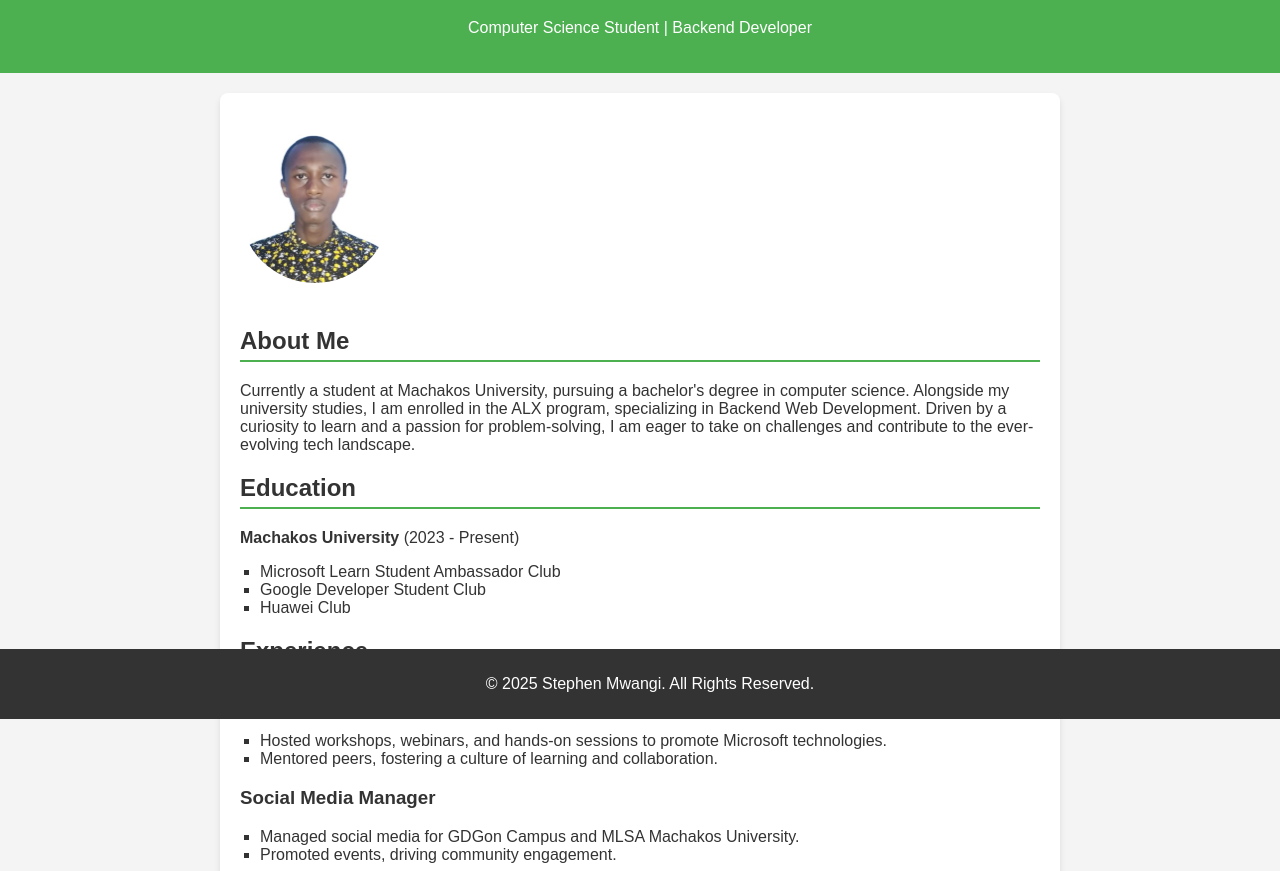
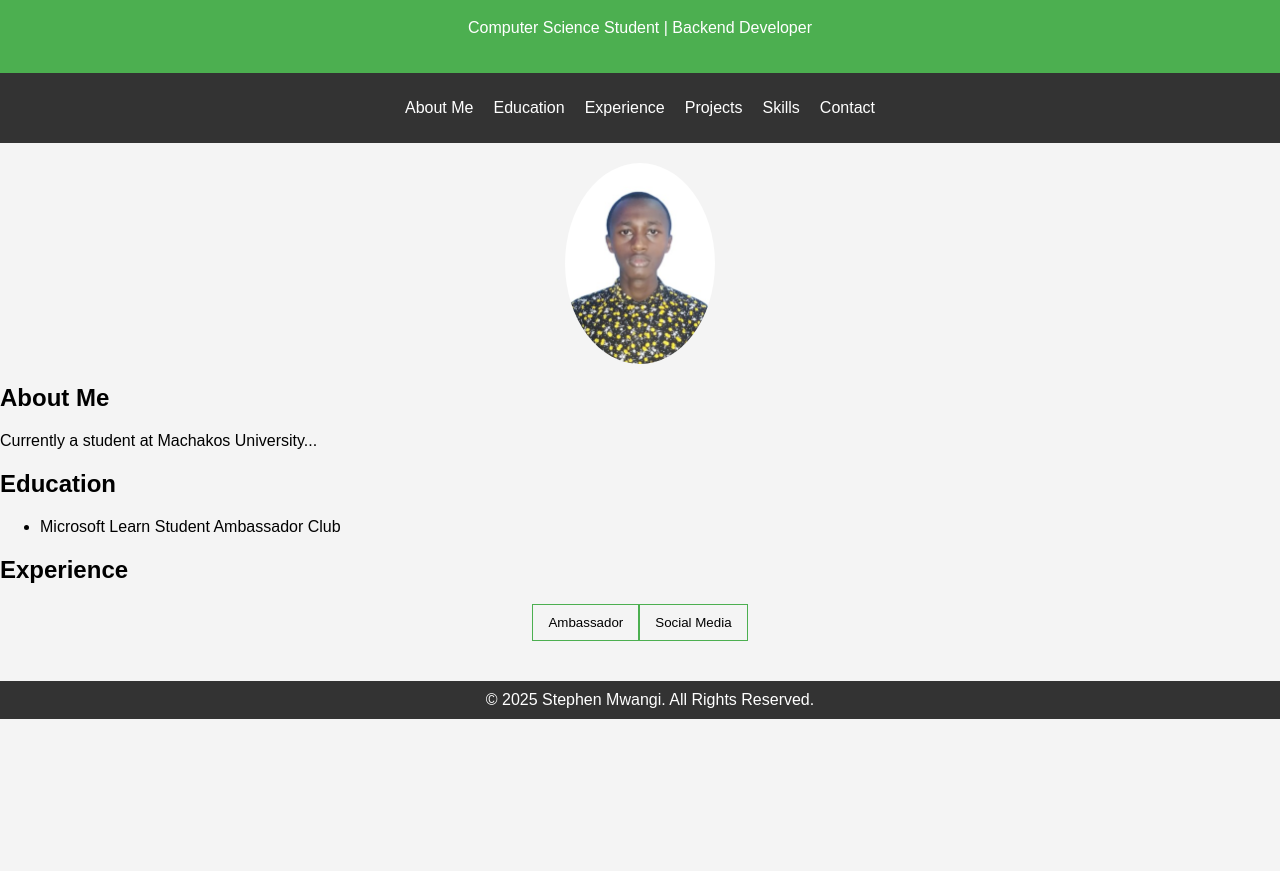
Before and after one commit to MukuaStephen/MyPortfolio, a plain HTML site: page index.html in a window 1280 px wide. Shown: the part 81-952 px from the top of the page. After the commit the page ends 800 px from the top, so only its background shows below. Drawn offline with Linux system fonts and the light colour scheme.

Commit message:
push all the

```diff
--- a/index.html
+++ b/index.html
@@ -5,59 +5,20 @@
     <meta name="viewport" content="width=device-width, initial-scale=1.0">
     <title>Stephen Mwangi - Portfolio</title>
     <style>
-        body {
-            font-family: Arial, sans-serif;
-            margin: 0;
-            padding: 0;
-            background-color: #f4f4f4;
-            color: #333;
-        }
-        header {
-            text-align: center;
-            padding: 20px;
-            background-color: #4CAF50;
-            color: white;
-        }
-        .profile-pic {
-            margin: 20px auto;
-            border-radius: 50%;
-            width: 150px;
-            height: 150px;
-            object-fit: cover;
-        }
-        main {
-            max-width: 800px;
-            margin: 20px auto;
-            padding: 20px;
-            background-color: white;
-            border-radius: 8px;
-            box-shadow: 0 4px 6px rgba(0, 0, 0, 0.1);
-        }
-        section {
-            margin-bottom: 20px;
-        }
-        h2 {
-            border-bottom: 2px solid #4CAF50;
-            padding-bottom: 5px;
-        }
-        ul {
-            list-style-type: square;
-            margin: 0;
-            padding: 0 20px;
-        }
-        footer {
-            text-align: center;
-            padding: 10px;
-            background-color: #333;
-            color: white;
-            position: fixed;
-            bottom: 0;
-            width: 100%;
-        }
-        a {
-            color: #4CAF50;
-            text-decoration: none;
-        }
+        /* Add all your CSS code here */
+        body { font-family: Arial, sans-serif; background-color: #f4f4f4; margin: 0; padding: 0; }
+        header { background-color: #4CAF50; color: white; padding: 20px; text-align: center; }
+        .profile-pic { width: 150px; border-radius: 50%; margin: 20px auto; display: block; }
+        nav { background-color: #333; position: sticky; top: 0; padding: 10px; }
+        nav ul { list-style-type: none; display: flex; justify-content: center; padding: 0; }
+        nav ul li { margin: 0 10px; }
+        nav ul li a { color: white; text-decoration: none; }
+        nav ul li a:hover { color: #4CAF50; }
+        .tabs { display: flex; justify-content: center; margin-bottom: 15px; }
+        .tablinks { padding: 10px 15px; background-color: #f4f4f4; border: 1px solid #4CAF50; cursor: pointer; }
+        .tablinks:hover, .tablinks.active { background-color: #4CAF50; color: white; }
+        .tabcontent { display: none; }
+        footer { background-color: #333; color: white; text-align: center; padding: 10px; position: fixed; bottom: 0; width: 100%; }
     </style>
 </head>
 <body>
@@ -65,54 +26,67 @@
         <h1>Stephen Mwangi</h1>
         <p>Computer Science Student | Backend Developer</p>
     </header>
+    <nav>
+        <ul>
+            <li><a href="#about-me">About Me</a></li>
+            <li><a href="#education">Education</a></li>
+            <li><a href="#experience">Experience</a></li>
+            <li><a href="#projects">Projects</a></li>
+            <li><a href="#skills">Skills</a></li>
+            <li><a href="#contact">Contact</a></li>
+        </ul>
+    </nav>
+    <img src="passport_photo - Copy.jpg" alt="Stephen Mwangi" class="profile-pic">
     <main>
-        <img src="passport_photo - Copy.jpg" alt="Stephen Mwangi" class="profile-pic">
-        <section>
+        <!-- Add your content sections here -->
+        <section id="about-me">
             <h2>About Me</h2>
-            <p>Currently a student at Machakos University, pursuing a bachelor's degree in computer science. Alongside my university studies, I am enrolled in the ALX program, specializing in Backend Web Development. Driven by a curiosity to learn and a passion for problem-solving, I am eager to take on challenges and contribute to the ever-evolving tech landscape.</p>
+            <p>Currently a student at Machakos University...</p>
         </section>
-        <section>
+        <section id="education">
             <h2>Education</h2>
-            <p><strong>Machakos University</strong> (2023 - Present)</p>
             <ul>
                 <li>Microsoft Learn Student Ambassador Club</li>
-                <li>Google Developer Student Club</li>
-                <li>Huawei Club</li>
+                <!-- Add more items -->
             </ul>
         </section>
-        <section>
+        <section id="experience">
             <h2>Experience</h2>
-            <h3>Microsoft Learn Student Ambassador</h3>
-            <ul>
-                <li>Hosted workshops, webinars, and hands-on sessions to promote Microsoft technologies.</li>
-                <li>Mentored peers, fostering a culture of learning and collaboration.</li>
-            </ul>
-            <h3>Social Media Manager</h3>
-            <ul>
-                <li>Managed social media for GDGon Campus and MLSA Machakos University.</li>
-                <li>Promoted events, driving community engagement.</li>
-            </ul>
+            <div class="tabs">
+                <button class="tablinks" onclick="openTab(event, 'Ambassador')">Ambassador</button>
+                <button class="tablinks" onclick="openTab(event, 'SocialMedia')">Social Media</button>
+            </div>
+            <div id="Ambassador" class="tabcontent">
+                <ul>
+                    <li>Hosted workshops...</li>
+                </ul>
+            </div>
+            <div id="SocialMedia" class="tabcontent">
+                <ul>
+                    <li>Managed social media...</li>
+                </ul>
+            </div>
         </section>
-        <section>
-            <h2>Projects</h2>
-            <h3>Machakos Sports Network</h3>
-            <p>Developed a comprehensive website for centralizing student engagement in sports activities, including features like user registration, player profiles, and partnership opportunities.</p>
-        </section>
-        <section>
-            <h2>Skills</h2>
-            <ul>
-                <li>Programming Languages: Python, Java, C, Kotlin</li>
-                <li>Frameworks/Tools: Git, Microsoft Office Suite</li>
-                <li>Soft Skills: Communication, teamwork, leadership</li>
-            </ul>
-        </section>
-        <section>
-            <h2>Contact</h2>
-            <p><a href="https://www.linkedin.com/in/stephen-mwangi-446150303" target="_blank">LinkedIn Profile</a></p>
-        </section>
+        <!-- More sections (Projects, Skills, Contact) -->
     </main>
-    <footer>
-        <p>© 2025 Stephen Mwangi. All Rights Reserved.</p>
-    </footer>
+    <footer>© 2025 Stephen Mwangi. All Rights Reserved.</footer>
+    <script>
+        // Add your JavaScript code here
+        function openTab(evt, tabName) {
+            let i, tabcontent, tablinks;
+            tabcontent = document.getElementsByClassName("tabcontent");
+            for (i = 0; i < tabcontent.length; i++) {
+                tabcontent[i].style.display = "none";
+            }
+            tablinks = document.getElementsByClassName("tablinks");
+            for (i = 0; i < tablinks.length; i++) {
+                tablinks[i].className = tablinks[i].className.replace(" active", "");
+            }
+            document.getElementById(tabName).style.display = "block";
+            evt.currentTarget.className += " active";
+        }
+    </script>
+    <script src="script.js"></script>
+
 </body>
 </html>
--- /dev/null
+++ b/script.js
@@ -0,0 +1,13 @@
+function openTab(evt, tabName) {
+    let i, tabcontent, tablinks;
+    tabcontent = document.getElementsByClassName("tabcontent");
+    for (i = 0; i < tabcontent.length; i++) {
+        tabcontent[i].style.display = "none";
+    }
+    tablinks = document.getElementsByClassName("tablinks");
+    for (i = 0; i < tablinks.length; i++) {
+        tablinks[i].className = tablinks[i].className.replace(" active", "");
+    }
+    document.getElementById(tabName).style.display = "block";
+    evt.currentTarget.className += " active";
+}
```
